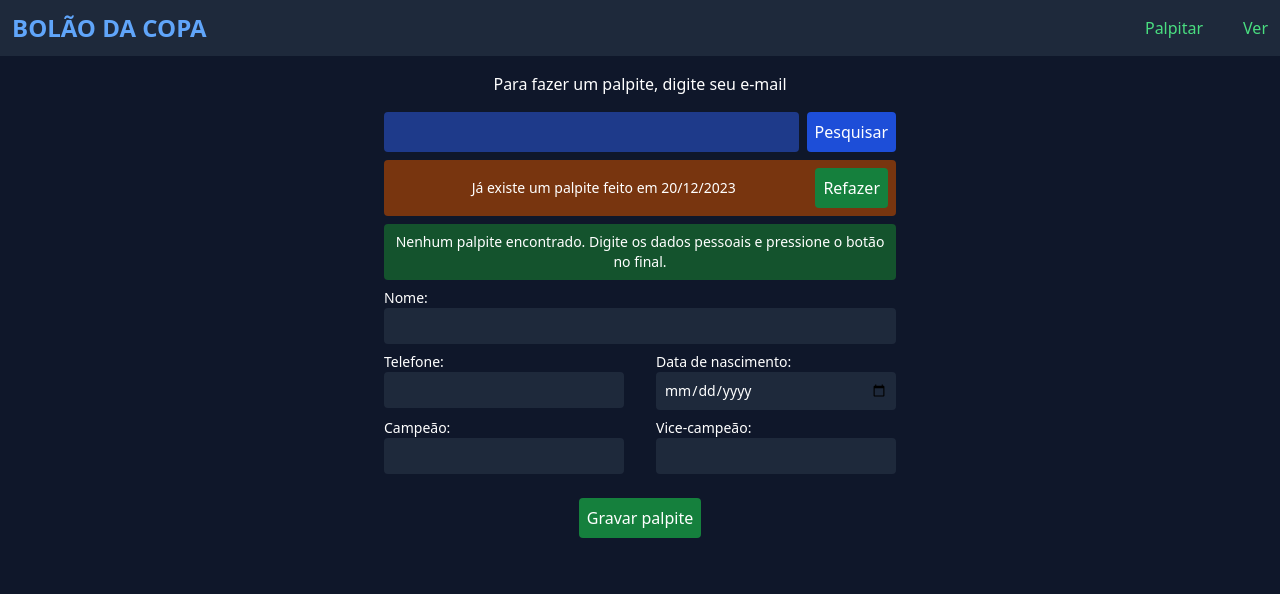
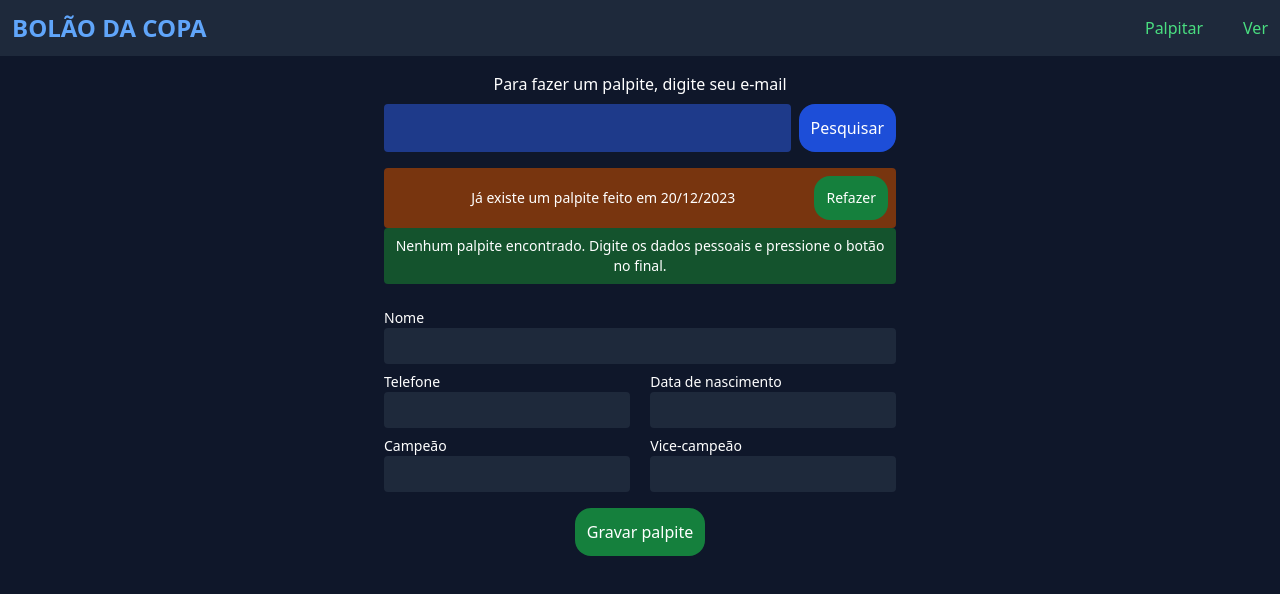
Before and after one commit to dlucredio/cursoweb2, a React (Create React App) app in the folder react/aplicacaoCompleta/worldcup-pool-frontend/: page /placeBet in a window 1280 px wide. Shown: the top 594 px of the page. Built offline with nearby package versions, Linux system fonts and the light colour scheme; a web font is replaced by a local one.

Commit message:
Layout final

```diff
--- /dev/null
+++ b/react/aplicacaoCompleta/worldcup-pool-frontend/src/components/Button.js
@@ -0,0 +1,22 @@
+import { Link } from "react-router-dom";
+
+export function Button({label, color, link, action}) {
+    let buttonColorClasses = ''
+    if(color === 'green') {
+        buttonColorClasses = 'bg-green-700 hover:bg-green-900 text-white';
+    } else if(color === 'blue') {
+        buttonColorClasses = 'bg-blue-700 hover:bg-blue-900 text-white';
+    } else {
+        throw 'Button must have either blue or green color';
+    }
+
+    const buttonClasses = buttonColorClasses + ' p-3 rounded-2xl text-center';
+
+    if(link) {
+        return <Link to={link} className={buttonClasses}>{label}</Link>
+    } else if(action) {
+        return <button onClick={action} className={buttonClasses}>{label}</button>
+    } else {
+        throw 'Button must have either link or action property defined';
+    }
+}
--- /dev/null
+++ b/react/aplicacaoCompleta/worldcup-pool-frontend/src/components/FormInput.js
@@ -0,0 +1,18 @@
+export default function FormInput({ id, label, type, size }) {
+
+    let sizeClass = null;
+    if (size === 'full') {
+        sizeClass = '';
+    } else if (size === 'half') {
+        sizeClass = 'sm:w-[48%]';
+    } else {
+        throw 'size must be full or half';
+    }
+
+    const outerDivClasses = "flex flex-col text-sm w-full "+sizeClass;
+
+    return <div className={outerDivClasses}>
+        <label htmlFor={id} className="mt-2 dark:text-white">{label}</label>
+        <input id={id} type={type} className="p-2 rounded bg-gray-200 dark:bg-slate-800 dark:text-white" />
+    </div>;
+}
--- /dev/null
+++ b/react/aplicacaoCompleta/worldcup-pool-frontend/src/components/MessageBanner.js
@@ -0,0 +1,19 @@
+export function MessageBanner({ content, type }) {
+    let bannerColorClasses = ''
+    if (type === 'warning') {
+        bannerColorClasses = 'bg-amber-200 dark:bg-amber-900 dark:text-white';
+    } else if (type === 'info') {
+        bannerColorClasses = 'bg-green-200 dark:bg-green-900 dark:text-white';
+    } else if (type === 'error') {
+        bannerColorClasses = 'bg-red-200 dark:bg-red-900 dark:text-white';
+    } else {
+        throw 'Banner must be either warning, info or error';
+    }
+
+    const bannerClasses = bannerColorClasses + ' flex flex-row flex-wrap items-center text-center rounded p-2 w-full max-w-lg text-sm';
+
+    return <div className={bannerClasses}>
+        {content}
+    </div>;
+
+}
--- a/react/aplicacaoCompleta/worldcup-pool-frontend/src/index.css
+++ b/react/aplicacaoCompleta/worldcup-pool-frontend/src/index.css
@@ -4,10 +4,9 @@
 @tailwind components;
 @tailwind utilities;
 
-
 html,
 body,
 #root,
 #root>div {
-    height: 100%
+    min-height: 100%
 }
--- a/react/aplicacaoCompleta/worldcup-pool-frontend/src/pages/Home.js
+++ b/react/aplicacaoCompleta/worldcup-pool-frontend/src/pages/Home.js
@@ -1,14 +1,15 @@
-import { Link } from "react-router-dom";
+import { Button } from "../components/Button";
 
 function Home() {
     return (
-        <div className="bg-white dark:bg-slate-900 w-full h-full flex flex-col justify-center items-center">
-            <div className="bg-gray-300 dark:bg-slate-800 flex flex-col justify-center items-center w-full h-full md:w-fit md:h-fit md:p-16 md:rounded-3xl">
-            <div className="text-blue-800 dark:text-blue-400 text-center pb-12 text-2xl font-black uppercase">Bolão da copa</div>
-            <div className="flex flex-col justify-center items-stretch">
-                <Link to="/placeBet" className="bg-green-700 m-4 py-2 px-5 rounded-full text-white text-center hover:bg-green-900">Palpitar</Link>
-                <Link to="/viewBets" className="bg-green-700 m-4 py-2 px-5 rounded-full text-white text-center hover:bg-green-900">Ver</Link>
-            </div>
+        <div className="bg-white dark:bg-slate-900 w-full h-full min-h-screen flex flex-col justify-center items-center">
+            <div className="bg-gray-300 dark:bg-slate-800 flex flex-col justify-center items-center w-full h-full min-h-screen sm:w-fit sm:min-h-fit sm:p-16 sm:rounded-3xl">
+                <div className="text-blue-800 dark:text-blue-400 text-center pb-12 text-2xl font-black uppercase">Bolão da copa</div>
+                <div className="flex flex-col justify-center items-stretch">
+                    <Button label="Palpitar" link="/placeBet" color='green' />
+                    <div className="m-2"></div>
+                    <Button label="Ver" link="/viewBets" color='green' />
+                </div>
             </div>
         </div>
     );
--- a/react/aplicacaoCompleta/worldcup-pool-frontend/src/pages/Layout.js
+++ b/react/aplicacaoCompleta/worldcup-pool-frontend/src/pages/Layout.js
@@ -1,4 +1,4 @@
-import { Outlet, Link } from "react-router-dom";
+import { Outlet } from "react-router-dom";
 
 const Layout = () => {
     return (
--- a/react/aplicacaoCompleta/worldcup-pool-frontend/src/pages/PlaceBet.js
+++ b/react/aplicacaoCompleta/worldcup-pool-frontend/src/pages/PlaceBet.js
@@ -1,56 +1,43 @@
+import { Button } from "../components/Button";
+import FormInput from "../components/FormInput";
+import { MessageBanner } from "../components/MessageBanner";
 import { NavBar } from "../components/NavBar";
 
 function PlaceBet() {
     return (
-        <div className="h-full flex flex-col dark:bg-slate-900">
+        <div className="h-full min-h-screen flex flex-col dark:bg-slate-900">
             <NavBar />
-            <div className=" flex-1 flex flex-col items-center m-2">
+            <div className="flex-1 flex flex-col items-center m-2">
                 <div className="flex flex-wrap justify-center w-full max-w-lg">
                     <div className="p-2 dark:text-white">Para fazer um palpite, digite seu e-mail</div>
-                    <input className="flex-1 text-center p-2 mt-2 rounded bg-blue-200 dark:bg-blue-900 dark:text-white" type="text" />
-                    <button className="rounded p-2 ml-2 mt-2 bg-blue-700 hover:bg-blue-900 text-white">Pesquisar</button>
+                    <input className="flex-1 text-center p-2 rounded bg-blue-200 dark:bg-blue-900 dark:text-white max-w-full" type="text" />
+                    <div className="m-1"></div>
+                    <Button label='Pesquisar' action='#' color='blue' />
+                </div>
+                <div className='m-2'></div>
+
+                <MessageBanner type='warning' content={(<div className="flex flex-row flex-wrap items-center w-full">
+                    <div className="flex-1 ">
+                        Já existe um palpite feito em 20/12/2023
+                    </div>
+                    <Button label='Refazer' action='#' color='green' />
+                </div>)} />
+                <MessageBanner type='info' content='Nenhum palpite encontrado. Digite os dados pessoais e pressione o botão no final.' />
+
+                <div className='m-2'></div>
+
+                <div className='flex flex-row flex-wrap justify-between max-w-lg'>
+                    <FormInput id='gamblerName' label='Nome' type='text' size='full' />
+                    <FormInput id='gamblerPhone' label='Telefone' type='text' size='half' />
+                    <FormInput id='gamblerBirthDate' label='Data de nascimento' size='half' />
+                    <FormInput id='betChampion' label='Campeão' type='text' size='half' />
+                    <FormInput id='betRunnerUp' label='Vice-campeão' type='text' size='half' />
                 </div>
 
-                <div className="flex flex-row flex-wrap items-center bg-amber-200 dark:bg-amber-900 dark:text-white text-center rounded p-2 mt-2 w-full max-w-lg">
-                    <div className="flex-1 text-sm">
-                        Já existe um palpite feito em 20/12/2023
-                    </div>
-                    <button className="rounded p-2 bg-green-700 hover:bg-green-900 text-white">Refazer</button>
-                </div>
-                <div className="flex flex-row flex-wrap items-center bg-green-200 dark:bg-green-900 dark:text-white text-center rounded p-2 mt-2 w-full max-w-lg">
-                    <div className="flex-1 text-sm">
-                        Nenhum palpite encontrado. Digite os dados pessoais e pressione o botão no final.
-                    </div>
-                </div>
+                <div className="m-2"></div>
 
-                <div className="flex flex-col text-sm w-full max-w-lg">
-                    <div className="flex flex-col">
-                        <label htmlFor="gamblerName" className="mt-2 dark:text-white">Nome:</label>
-                        <input id="gamblerName" type="text" className="p-2 rounded bg-gray-200 dark:bg-slate-800 dark:text-white" />
-                    </div>
-                </div>
-                <div className="flex flex-col sm:flex-row sm:justify-between text-sm w-full max-w-lg">
-                    <div className="flex flex-col">
-                        <label htmlFor="gamblerPhone" className="mt-2 dark:text-white">Telefone:</label>
-                        <input id="gamblerPhone" type="text" className="p-2 rounded bg-gray-200 dark:bg-slate-800 dark:text-white sm:w-60" />
-                    </div>
-                    <div className="flex flex-col">
-                        <label htmlFor="gamblerBirthDate" className="mt-2 dark:text-white">Data de nascimento:</label>
-                        <input id="gamblerBirthDate" type="date" className="p-2 rounded bg-gray-200 dark:bg-slate-800 dark:text-white sm:w-60" />
-                    </div>
-                </div>
-                <div className="flex flex-col sm:flex-row sm:justify-between text-sm w-full max-w-lg">
-                    <div className="flex flex-col">
-                        <label htmlFor="betChampion" className="mt-2 dark:text-white">Campeão:</label>
-                        <input id="betChampion" type="text" className="p-2 rounded bg-gray-200 dark:bg-slate-800 dark:text-white sm:w-60" />
-                    </div>
-                    <div className="flex flex-col">
-                        <label htmlFor="betRunnerUp" className="mt-2 dark:text-white">Vice-campeão:</label>
-                        <input id="betRunnerUp" type="text" className="p-2 rounded bg-gray-200 dark:bg-slate-800 dark:text-white sm:w-60" />
-                    </div>
-                </div>
-
-                <button className="rounded p-2 mt-6 mb-6 bg-green-700 hover:bg-green-900 text-white">Gravar palpite</button>
+                <Button label='Gravar palpite' action='#' color='green' />
+                <div className="m-2"></div>
             </div>
         </div >
     );
--- a/react/aplicacaoCompleta/worldcup-pool-frontend/src/pages/ViewBets.js
+++ b/react/aplicacaoCompleta/worldcup-pool-frontend/src/pages/ViewBets.js
@@ -1,11 +1,44 @@
 import { NavBar } from "../components/NavBar";
 
 function ViewBets() {
+
+    const bets = [];
+    for (let i = 0; i < 29; i++) {
+        bets.push({ gamblerName: 'Daniel ' + i, champion: 'Brasil', runnerUp: 'Estados Unidos da América' });
+    }
+
+    const betRows = bets.map(e => <tr className="border-t border-slate-300 dark:border-slate-600 bg-slate-100 dark:bg-slate-800">
+        <td className="text-center p-2">{e.gamblerName}</td>
+        <td className="text-center p-2">{e.champion}</td>
+        <td className="text-center p-2">{e.runnerUp}</td>
+    </tr>);
+
+    let text = bets.length + ' palpites até o momento';
+    if(bets.length === 0) {
+        text = 'Nenhum palpite feito';
+    }
+
     return (
-        <div className="flex flex-col dark:bg-slate-900">
+        <div className="h-full min-h-screen flex flex-col dark:bg-slate-900">
             <NavBar />
+            <div className="flex-1 flex flex-col items-center w-full">
+                <div className="flex flex-col items-center justify-center w-full sm:m-2 sm:max-w-lg">
+                    <div className="p-2 dark:text-white my-2">{text}</div>
 
-            View Bets
+                    {bets.length > 0 &&
+                        <table class="table-auto text-sm w-full bg-slate-200 dark:bg-slate-700 dark:text-white sm:rounded-xl overflow-hidden">
+                            <thead>
+                                <tr className="border-b-2 border-slate-300 dark:border-slate-500">
+                                    <th className="text-center p-2">Palpiteiro</th>
+                                    <th className="text-center p-2">Campeão</th>
+                                    <th className="text-center p-2">Vice-campeão</th>
+                                </tr>
+                            </thead>
+                            <tbody>{betRows}</tbody>
+                        </table>}
+                        <div className="m-2"></div>
+                </div>
+            </div>
         </div>
     );
 }
```
Also changed, not shown: react/aplicacaoCompleta/worldcup-pool-frontend/src/components/NavBar.js (+4 -4 lines).
